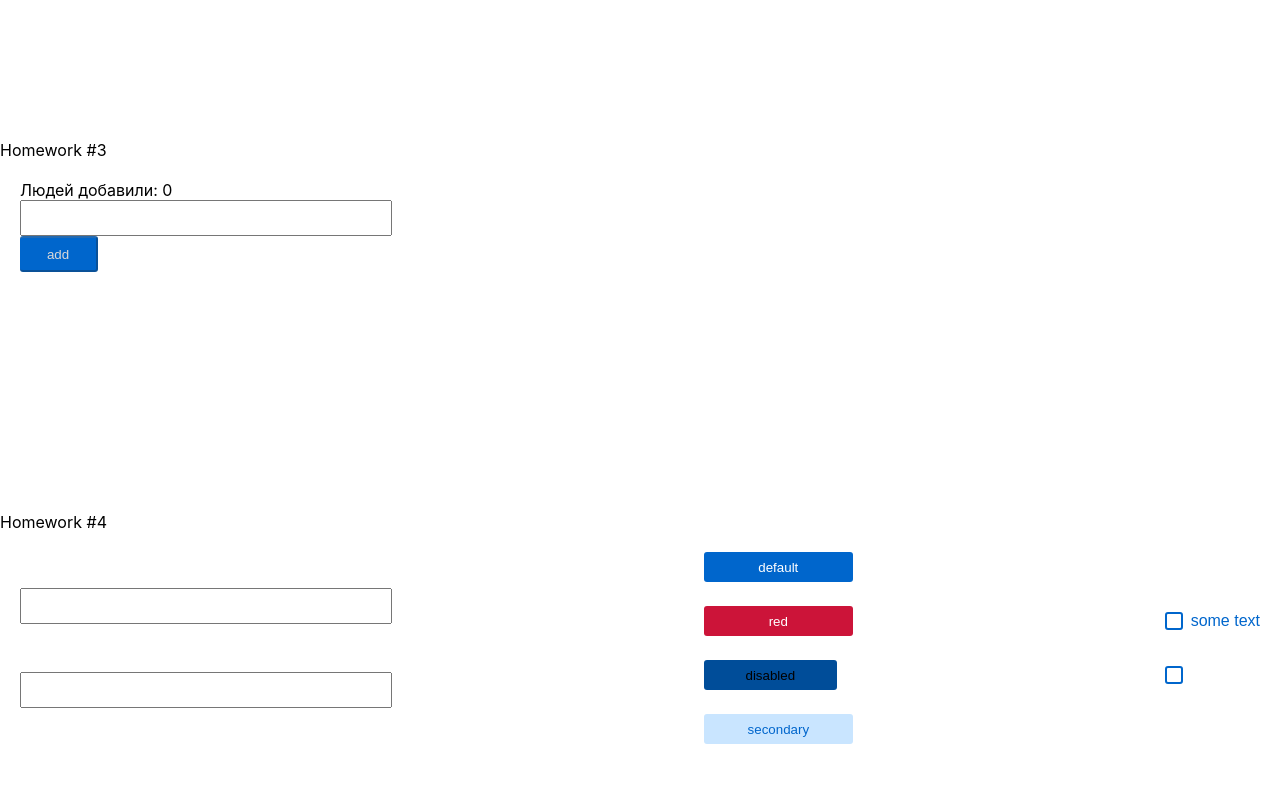
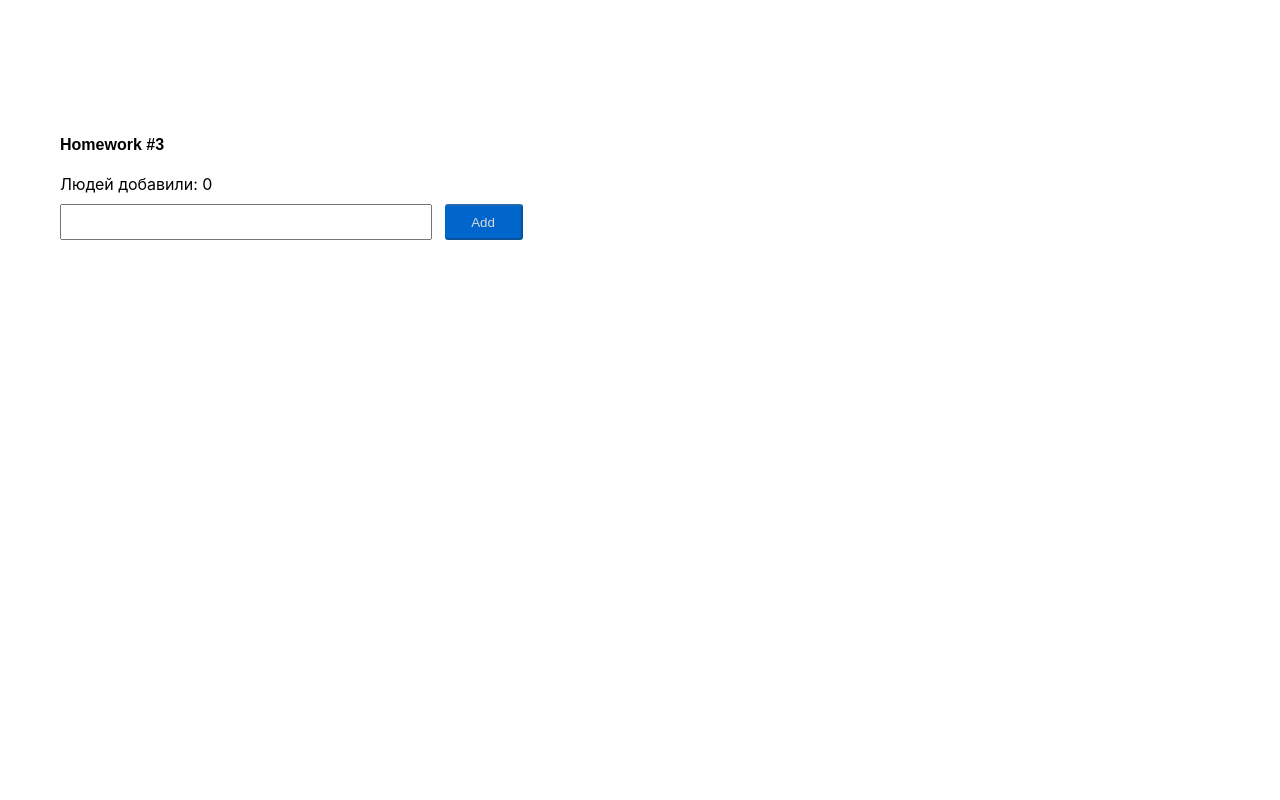
Before and after one commit to Kirill1387/homework, a React (Create React App) app: page / in a window 1280 px wide. Shown: the part 1500-2300 px from the top of the page. Built offline with nearby package versions, Linux system fonts and the light colour scheme.

Commit message:
new work

```diff
--- a/src/index.css
+++ b/src/index.css
@@ -25,18 +25,19 @@ img {
 
 }
 
+
 .hw1 {
 
     width: 100%;
     max-width: 1280px;
     margin: 0 auto;
 }
-#hw3{
 
-    width: 1280px;
-    height: 372px;
-}
-#hw3-button{
+
+#hw3-button {
+    position: relative;
+    bottom: 36px;
+    left: 365px;
     border-left: none;
     background-color: #0066CC;
     color: #D9D9D9;
@@ -44,9 +45,13 @@ img {
     height: 36px;
     border-radius: 3px;
 
+
 }
 
-#hw3-input{
+#hw3-input {
+
+    position: relative;
+    left: -20px;
     flex: 1;
     width: 372px;
     height: 36px;
@@ -70,13 +75,14 @@ img {
 }
 
 
-#hw4-super-button-default{
+#hw4-super-button-default {
+
     width: 149px;
     height: 30px;
     background-color: #0066CC;
     color: white;
-    border-radius:3px;
-    border:1px;
+    border-radius: 3px;
+    border: 1px;
 }
 
 #hw4-super-button-red {
@@ -84,28 +90,27 @@ img {
     height: 30px;
     background-color: #CC1439;
     color: white;
-    border-radius:3px;
-    border:1px;
+    border-radius: 3px;
+    border: 1px;
 }
 
 #hw4-super-button-disabled {
     width: 133px;
     height: 30px;
     background-color: #004D99;
-    color: black;
-    border-radius:3px;
-    border:1px;
+    color: #002E5C;
+    border-radius: 3px;
+    border: 1px;
 }
 
-#hw4-super-button-secondary{
+#hw4-super-button-secondary {
     width: 149px;
     height: 30px;
     background-color: #C9E5FF;
     color: #0066CC;
-    border-radius:3px;
-    border:1px;
+    border-radius: 3px;
+    border: 1px;
 }
-
 
 
 #hw4-super-button-default:active {
@@ -113,8 +118,8 @@ img {
     height: 30px;
     background-color: #0059B2;
     color: white;
-    border-radius:3px;
-    border:1px;
+    border-radius: 3px;
+    border: 1px;
 }
 
 #hw4-super-button-red:active {
@@ -122,8 +127,8 @@ img {
     height: 30px;
     background-color: #B21232;
     color: white;
-    border-radius:3px;
-    border:1px;
+    border-radius: 3px;
+    border: 1px;
 }
 
 #hw4-super-button-disabled:active {
@@ -131,8 +136,8 @@ img {
     height: 30px;
     background-color: #004D99;
     color: black;
-    border-radius:3px;
-    border:1px;
+    border-radius: 3px;
+    border: 1px;
 }
 
 #hw4-super-button-secondary:active {
@@ -140,16 +145,17 @@ img {
     height: 30px;
     background-color: #C9E5FF;
     color: #0066CC;
-    border-radius:3px;
-    border:1px;
+    border-radius: 3px;
+    border: 1px;
 }
+
 #hw4-super-button-default:hover {
     width: 149px;
     height: 30px;
     background-color: #0080FF;
     color: white;
-    border-radius:3px;
-    border:1px;
+    border-radius: 3px;
+    border: 1px;
 }
 
 #hw4-super-button-red:hover {
@@ -157,8 +163,8 @@ img {
     height: 30px;
     background-color: #FF1A47;
     color: white;
-    border-radius:3px;
-    border:1px;
+    border-radius: 3px;
+    border: 1px;
 }
 
 #hw4-super-button-disabled:hover {
@@ -166,8 +172,8 @@ img {
     height: 30px;
     background-color: #004D99;
     color: #002E5C;
-    border-radius:3px;
-    border:1px;
+    border-radius: 3px;
+    border: 1px;
 }
 
 #hw4-super-button-secondary:hover {
@@ -175,6 +181,6 @@ img {
     height: 30px;
     background-color: #E5F0FA;
     color: #0066CC;
-    border-radius:3px;
-    border:1px;
+    border-radius: 3px;
+    border: 1px;
 }
--- a/src/s1-main/App.module.css
+++ b/src/s1-main/App.module.css
@@ -12,5 +12,7 @@
 }
 
 .hwTitle {
-
+    font-family: 'Montserrat', sans-serif;
+    font-weight: bolder;
+    margin-left: 60px;
 }
--- a/src/s2-homeworks/hw02/affairs/Affairs.module.css
+++ b/src/s2-homeworks/hw02/affairs/Affairs.module.css
@@ -2,6 +2,7 @@
     display: flex;
     gap: 24px;
     margin-bottom: 32px;
+    margin-left: 30px;
 }
 
 .all {
@@ -35,6 +36,7 @@
     font-size: 14px;
     line-height: 20px;
     cursor: pointer;
+    margin-left: 10px;
 }
 
 .button:active {
@@ -52,4 +54,5 @@
     gap: 17px;
     flex-wrap: wrap;
     max-width: 450px;
+    margin-left: 40px;
 }
--- a/src/s2-homeworks/hw03/Greeting.module.css
+++ b/src/s2-homeworks/hw03/Greeting.module.css
@@ -1,10 +1,19 @@
 .greetingForm {
+    /*border: #00cc22 solid 1px;*/
+    margin-left: 60px;
 }
 
 .inputAndButtonContainer {
+    /*border: #cc0000 solid 1px;*/
+    position: static;
 }
 
 .error {
+    color: #cc0000;
+    /*border: yellow solid 1px;*/
+    position: absolute;
+    margin-right: 900px;
+
 }
 
 .input {
@@ -14,6 +23,7 @@
 }
 
 .errorInput {
+
 }
 
 .button {
@@ -26,10 +36,17 @@
 }
 
 .button:disabled {
+
 }
 
 .text {
+    margin-left: -20px;
+    margin-bottom: 10px;
 }
 
 .greeting {
+    position: relative;
+    bottom: 20px;
+    margin-left: -20px;
+    /*border: #0080FF solid 1px;*/
 }
--- a/src/s2-homeworks/hw03/Greeting.tsx
+++ b/src/s2-homeworks/hw03/Greeting.tsx
@@ -57,13 +57,13 @@ const Greeting: React.FC<GreetingPropsType> = (
                     className={s.button}
                     disabled={!name.trim()}
                 >
-                    add
+                    Add
                 </button>
 
             </div>
             {lastUserName && (
                 <div className={s.greeting}>
-                    Привет <span id={'hw3-last-user'}>{lastUserName}</span>!
+                    Привет <span id={'hw3-last-user'}>{lastUserName}</span>
                 </div>
             )}
         </div>
--- a/src/s2-homeworks/hw04/Stand.module.css
+++ b/src/s2-homeworks/hw04/Stand.module.css
@@ -11,6 +11,8 @@
 }
 
 .buttons {
+    position: relative;
+    top: 35px;
     display: flex;
     flex-direction: column;
     gap: 24px;
```
